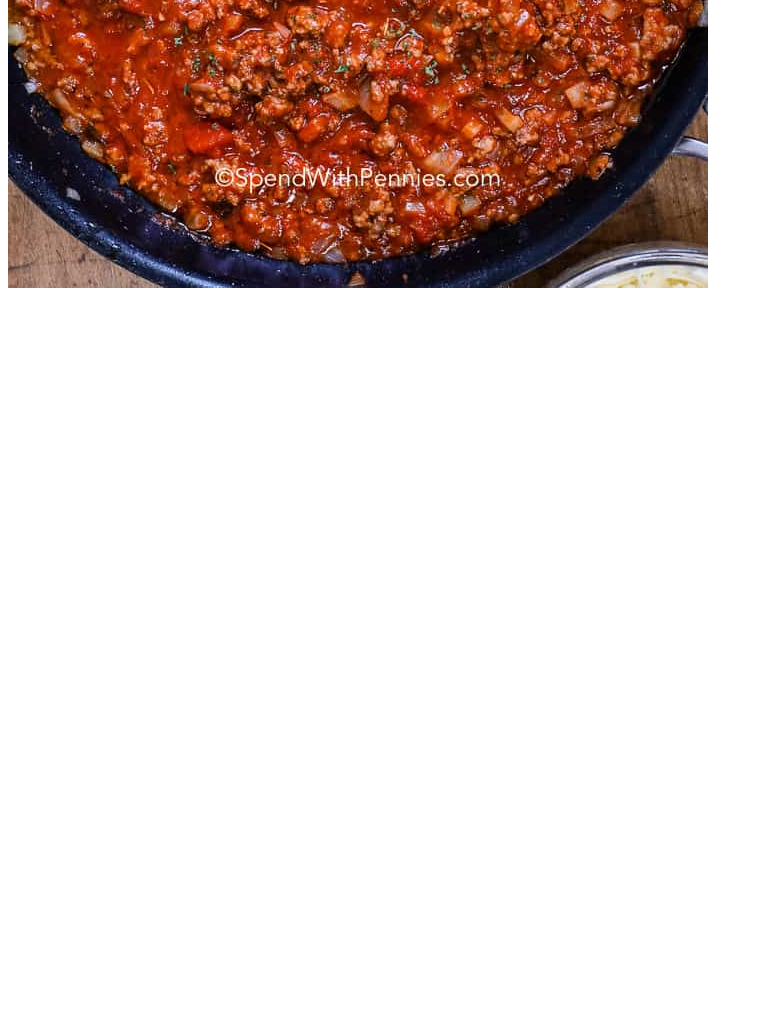
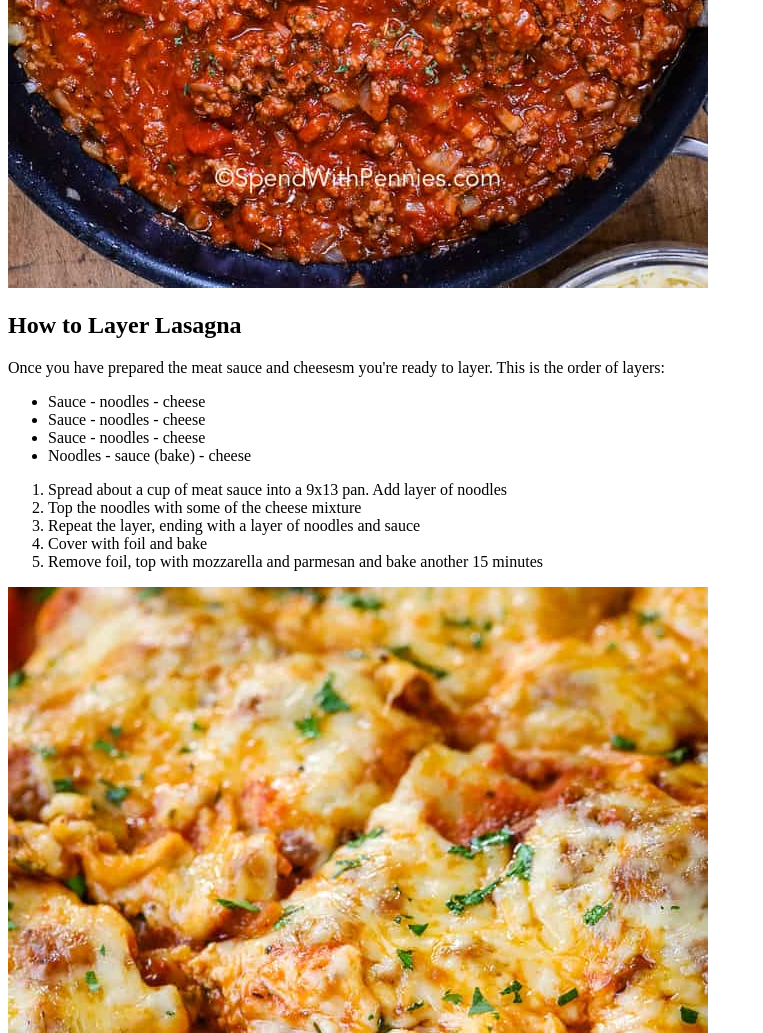
Before and after one commit to Juusso/odin-recipes, a plain HTML site: page recipes/lasagna.html in a window 1280 px wide. Shown: the part 2487-3520 px from the top of the page, without its empty margins (0-763 px from the left). Before the commit the page ends 2787 px from the top, so only its background shows below. Drawn offline with Linux system fonts and the light colour scheme.

Commit message:
Continuation of lasagna recipe

```diff
--- a/recipes/lasagna.html
+++ b/recipes/lasagna.html
@@ -36,9 +36,25 @@
                 <p>Substitute meats or different cheeses, or tru different <a href="https://www.spendwithpennies.com/easy-meat-sauce/">meat sauce</a> variations</p>
                 <img src="images/lasagna2.jpg" alt="Tasty meat sauce">
 
+        <h2>How to Layer Lasagna</h2>
 
+                <p>Once you have prepared the meat sauce and cheesesm you're ready to layer. This is the order of layers:</p>
+                    <ul>
+                        <li>Sauce - noodles - cheese</li>
+                        <li>Sauce - noodles - cheese</li>
+                        <li>Sauce - noodles - cheese</li>
+                        <li>Noodles - sauce (bake) - cheese</li>
+                    </ul>
 
+                    <ol>
+                        <li>Spread about a cup of meat sauce into a 9x13 pan. Add layer of noodles</li>
+                        <li>Top the noodles with some of the cheese mixture</li>
+                        <li>Repeat the layer, ending with a layer of noodles and sauce</li>
+                        <li>Cover with foil and bake</li>
+                        <li>Remove foil, top with mozzarella and parmesan and bake another 15 minutes</li>
+                    </ol>
 
+                <img src="images/lasagna pic 3.jpg" alt="More crisp lasagna pics">
 
 
 
```
Also changed, not shown: recipes/images/lasagna pic 3.jpg (added), 1 other file.
